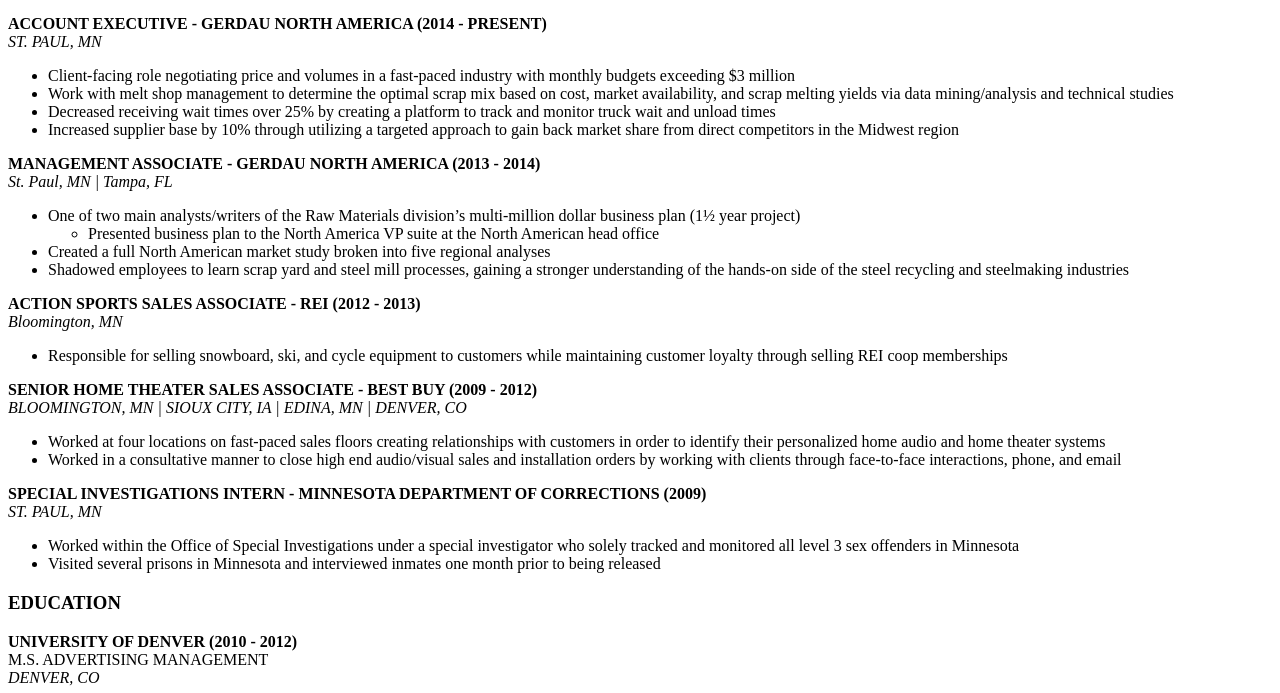
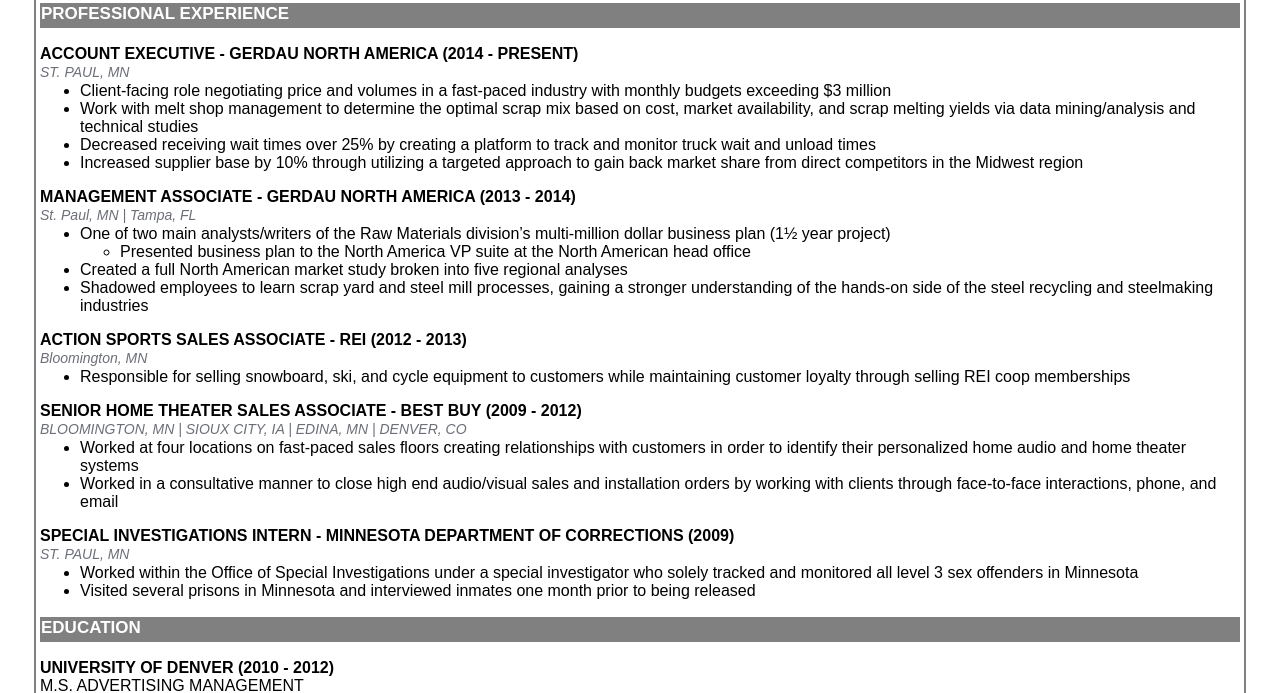
Before and after one commit to justinoc03/justinoc03.github.io, a plain HTML site: page index.html in a window 1280 px wide. Shown: the part 196-889 px from the top of the page. Drawn offline with Linux system fonts and the light colour scheme.

Commit message:
HTML Resume Challenge
HTML Resume Challenge

```diff
--- a/index.html
+++ b/index.html
@@ -1,7 +1,7 @@
 <!DOCTYPE html>
 <html>
 	<head>
-		<link type="text/css" rel="stylesheet" href="resume 3.css"/>
+		<link type="text/css" rel="stylesheet" href="index.css"/>
 		<title>Justin O'Connor| Resume</title>
 	</head>
 	<body>
```
